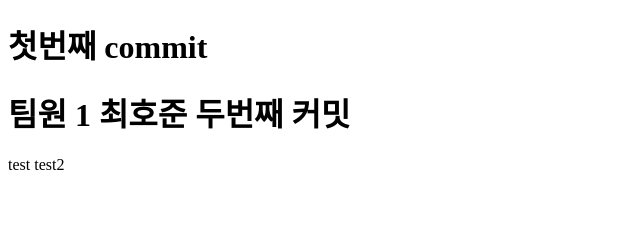
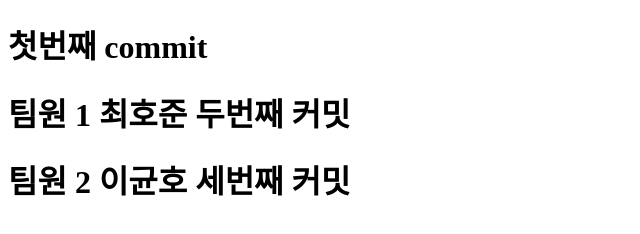
Before and after one commit to 2024-AISCHOOL-WEB1A/Kanga---TravelPocket, a plain HTML site: page Git01/Ex01.html in a window 1280 px wide. Shown: the whole page, without its empty margins (0-640 px from the left). Drawn offline with Linux system fonts and the light colour scheme.

Commit message:
팀원2 이균호 세번째 커밋

```diff
--- a/Git01/Ex01.html
+++ b/Git01/Ex01.html
@@ -8,7 +8,6 @@
   <body>
     <h1>첫번째 commit</h1>
     <h1>팀원 1 최호준 두번째 커밋</h1>
-    test
-    test2
+    <h1>팀원 2 이균호 세번째 커밋</h1>
   </body>
 </html>
```
